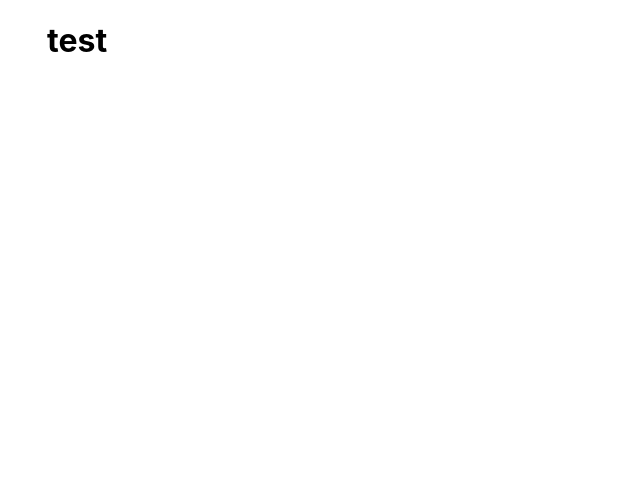
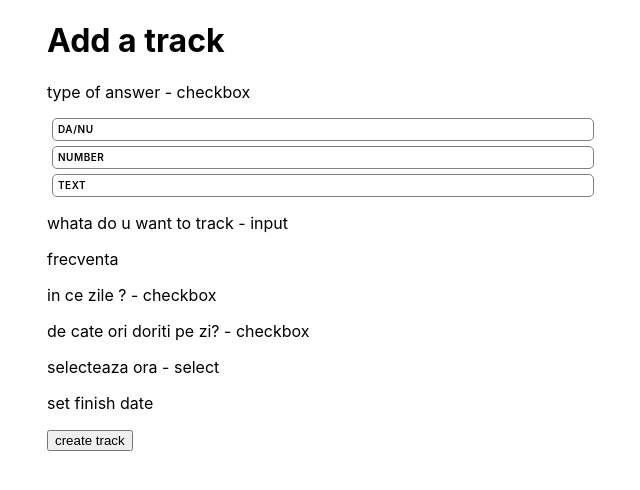
Before and after one commit to rdelian/universal-tracker, a Next.js app: page /create in a window 1280 px wide. Shown: the top 490 px of the page, without its empty margins (317-957 px from the left). Built offline with nearby package versions, Linux system fonts and the light colour scheme.

Commit message:
add: create

```diff
--- /dev/null
+++ b/components/Checkbox.js
@@ -0,0 +1,43 @@
+
+import styled from 'styled-components'
+// import * as colors from '../../styles/colors'
+
+//https://medium.com/@colebemis/building-a-checkbox-component-with-react-and-styled-components-8d3aa1d826dd
+
+const CheckboxContainer = styled.div`
+  display: flex;
+  color: ${props => props.checked ? 'white' : 'black'};
+  background: ${props => props.checked ? 'indigo' : 'white'};
+  border: solid 1px grey;
+  padding: 2px 5px;
+  border-radius: 5px;
+  text-transform: uppercase;
+  letter-spacing: 0.5px;
+  font-size: 10px;
+  font-weight:600;
+  line-height: 1.7;
+  margin: 5px 5px;
+
+`
+
+// Hide checkbox visually but remain accessible to screen readers.
+// Source: https://polished.js.org/docs/#hidevisually
+const HiddenCheckbox = styled.input.attrs({ type: 'checkbox' })`
+  border: 0;
+  clip: rect(0 0 0 0);
+  clip-path: inset(50%);
+  height: 1px;
+  margin: -1px;
+  overflow: hidden;
+  padding: 0;
+  position: absolute;
+  white-space: nowrap;
+  width: 1px;
+`
+
+export const Checkbox = ({ checked, tag, ...props }) => (
+   <CheckboxContainer checked={checked}>
+      <HiddenCheckbox checked={checked} {...props} />
+      <span onClick={props.onChange} id={tag}>{tag}</span>
+   </CheckboxContainer>
+)
--- a/pages/create.js
+++ b/pages/create.js
@@ -1,10 +1,74 @@
 import Container from '@material-ui/core/Container';
+import { Checkbox } from '../components/Checkbox'
+
+const items = ['da/nu', 'number', 'text']
 
 export default function Create() {
+    const [tags, setTags] = React.useState([])
+
+
+    const handleTagChange = (tag, checked, multiple = false) => {
+        // if the same tag is clicked again, remove it
+        if (tags.includes(tag)) {
+            const checkedTags = tags.filter(t => t !== tag)
+            console.log(checkedTags)
+            if (id === 'domeniu') {
+                setTags(checkedTags)
+                if (!checkedTags.length) {
+                    setQueried(false)
+                }
+                setQuery({
+                    [id]: checkedTags
+                })
+            } else {
+                setTags(checkedTags)
+                setQuery(values => ({
+                    ...values,
+                    [id]: checkedTags
+                }))
+            }
+        } else {
+            // if the filter is suppossed to hold multiple clicked tags at once
+            if (multiple) {
+                const nextSelectedTags = checked ? [...tags, tag] : selectedOpTags.filter(t => t !== tag);
+                setTags(nextSelectedTags);
+                setQuery(values => ({
+                    ...values,
+                    [id]: nextSelectedTags
+                }))
+            } else {
+                // if the filter is holding only one tag
+                const nextSelectedTags = checked ? [tag] : selectedOpTags.filter(t => t !== tag);
+                setTags(nextSelectedTags);
+                setQuery(values => ({
+                    ...values,
+                    [id]: tag
+                }))
+            }
+            setQueried(true)
+        }
+    }
     return (
         <>
             <Container maxWidth="sm">
-                <h1> test </h1>
+                <h1> Add a track </h1>
+                <p>type of answer - checkbox</p>
+                {items.map(item => {
+                    return (
+                        <Checkbox key={item} type='checkbox'
+                            checked={tags.indexOf(item) > -1}
+                            tag={item}
+                            onChange={checked => handleTagChange(item, checked)}
+                        />
+                    )
+                })}
+                <p>whata do u want to track - input</p>
+                <p>frecventa</p>
+                <p>in ce zile ? - checkbox</p>
+                <p>de cate ori doriti pe zi? - checkbox</p>
+                <p>selecteaza ora - select</p>
+                <p> set finish date</p>
+                <button>create track</button>
             </Container>
         </>
     )
```
